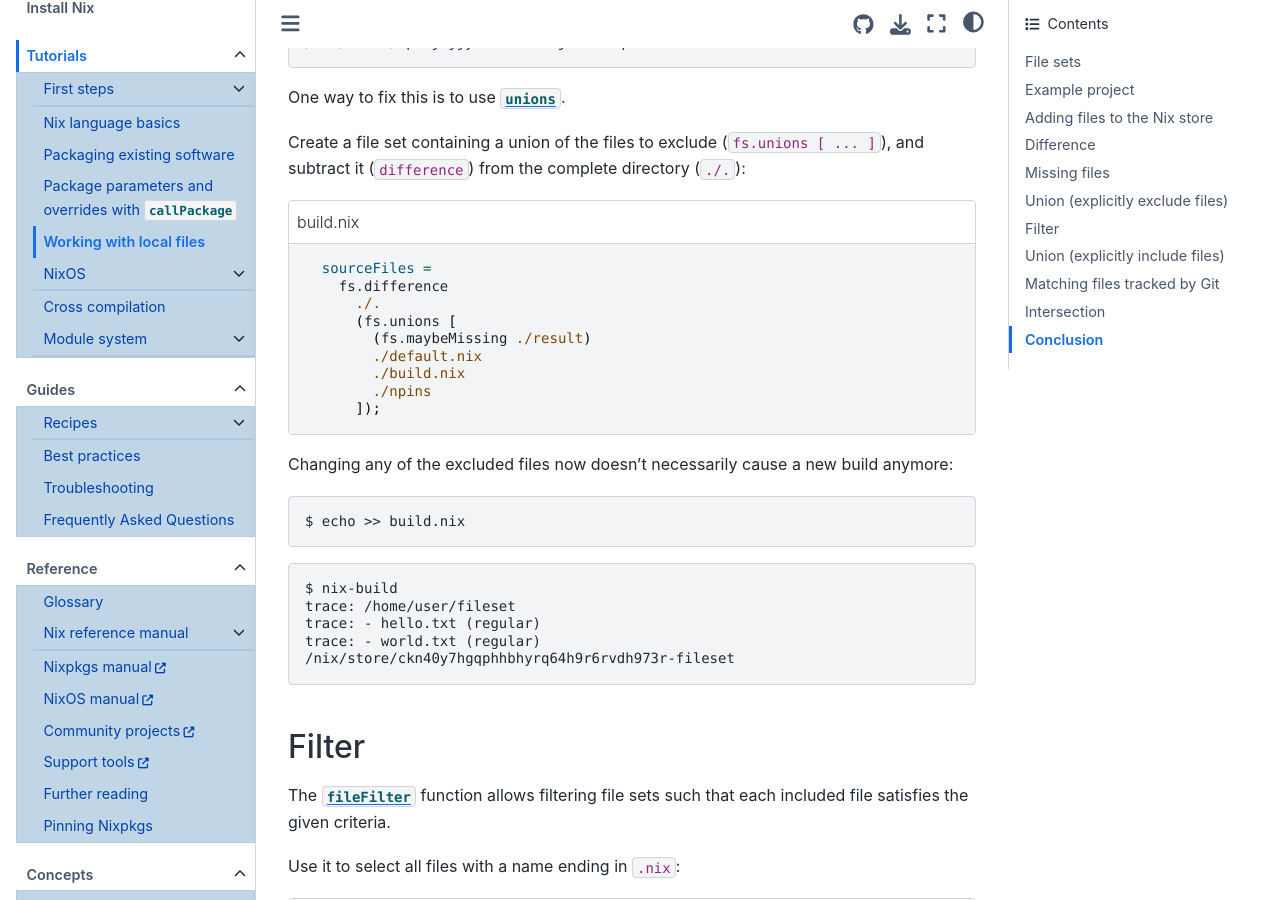
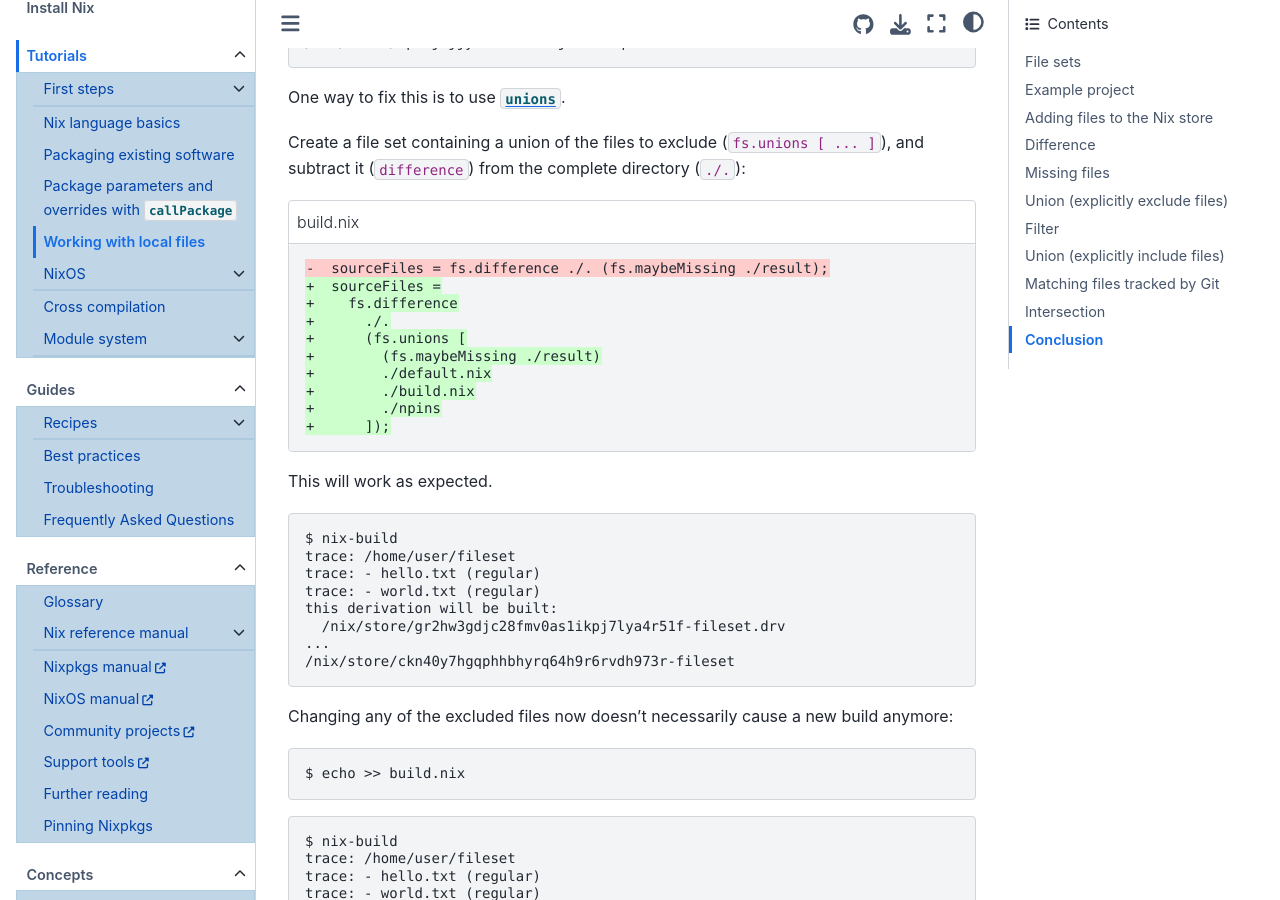
Before and after one commit to NixOS/nix.dev, a Sphinx documentation site: the page built from source/tutorials/working-with-local-files.md, in a window 1280 px wide and 900 px high, scrolled down 7705 px. Built offline with Sphinx 7.4.7 and the Sphinx Book theme 1.1.4, drawn with Linux system fonts in a browser that asks for light colours.

Commit message:
fix difference of union working.

````diff
--- a/source/tutorials/working-with-local-files.md
+++ b/source/tutorials/working-with-local-files.md
@@ -366,17 +366,31 @@
 
 Create a file set containing a union of the files to exclude (`fs.unions [ ... ]`), and subtract it (`difference`) from the complete directory (`./.`):
 
-```{code-block} nix
+```{code-block} diff
 :caption: build.nix
-  sourceFiles =
-    fs.difference
-      ./.
-      (fs.unions [
-        (fs.maybeMissing ./result)
-        ./default.nix
-        ./build.nix
-        ./npins
-      ]);
+-  sourceFiles = fs.difference ./. (fs.maybeMissing ./result);
++  sourceFiles =
++    fs.difference
++      ./.
++      (fs.unions [
++        (fs.maybeMissing ./result)
++        ./default.nix
++        ./build.nix
++        ./npins
++      ]);
+```
+
+This will work as expected.
+
+```
+$ nix-build
+trace: /home/user/fileset
+trace: - hello.txt (regular)
+trace: - world.txt (regular)
+this derivation will be built:
+  /nix/store/gr2hw3gdjc28fmv0as1ikpj7lya4r51f-fileset.drv
+...
+/nix/store/ckn40y7hgqphhbhyrq64h9r6rvdh973r-fileset
 ```
 
 Changing any of the excluded files now doesn't necessarily cause a new build anymore:
````
